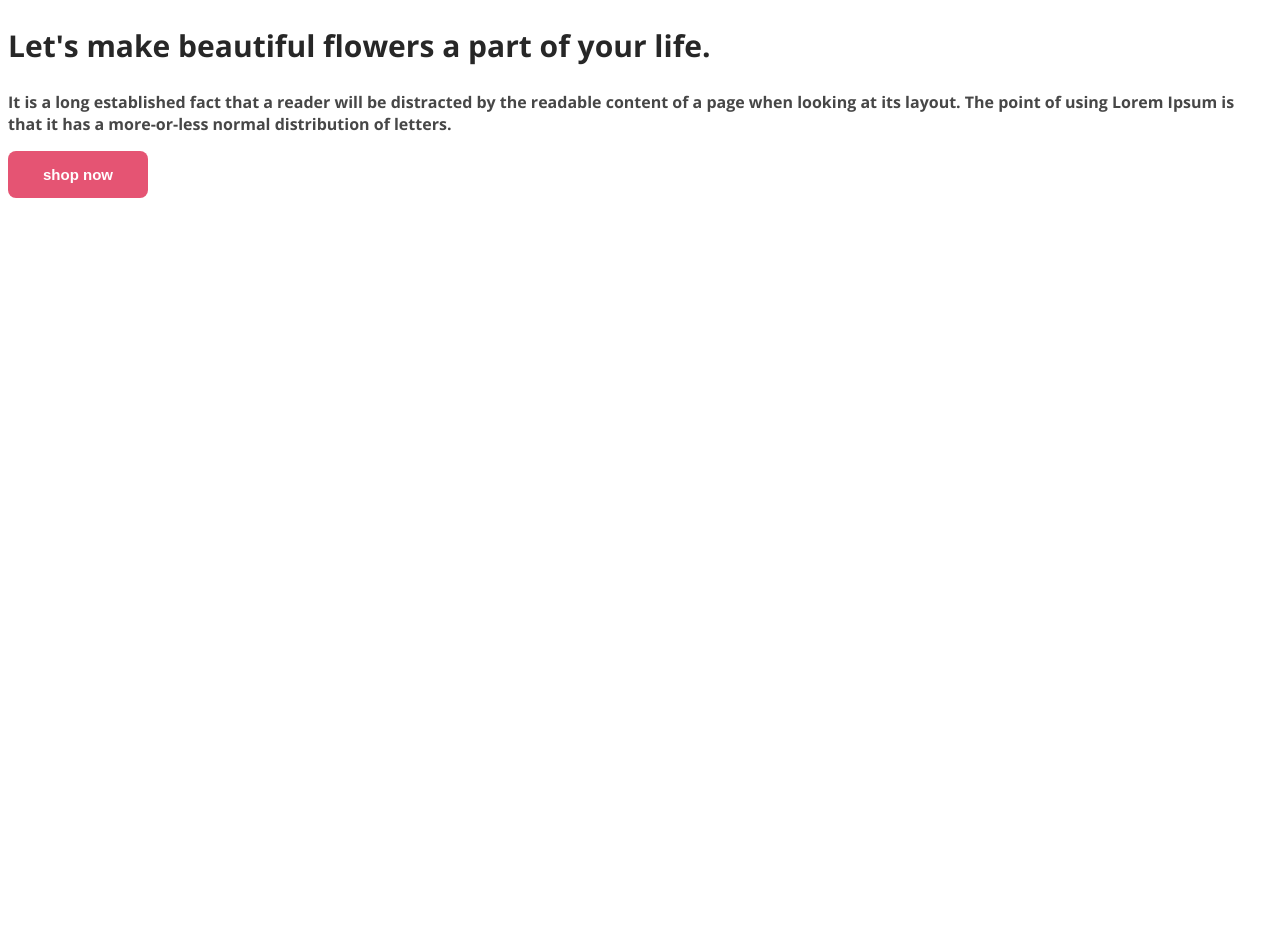
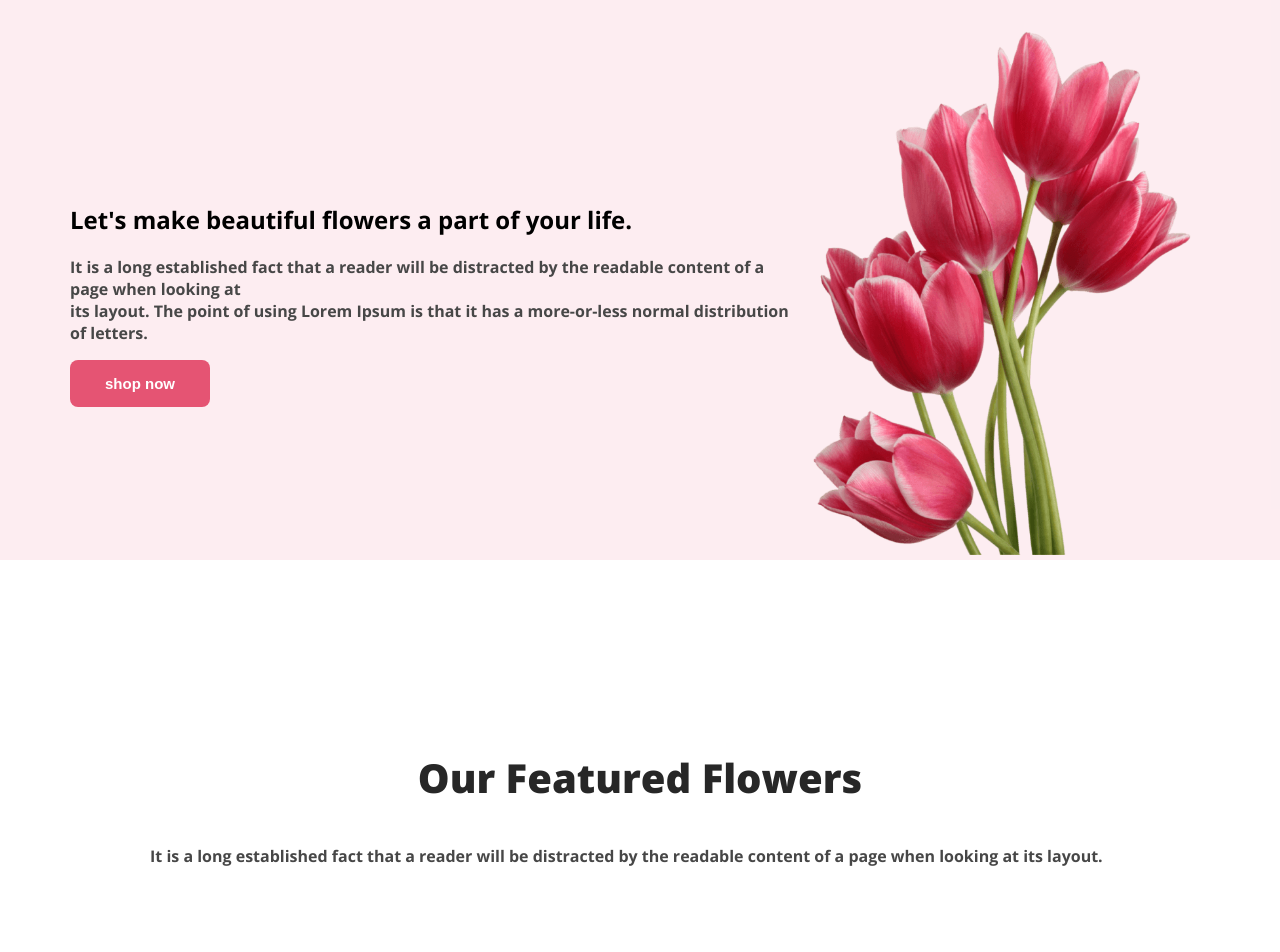
Before and after one commit to Polash06/first-assignment, a plain HTML site: page index.html in a window 1280 px wide. Shown: the top 952 px of the page. Before the commit the page ends 800 px from the top, so only its background shows below. Drawn offline with nearby package versions, Linux system fonts and the light colour scheme.

Commit message:
banner content added

```diff
--- a/index.html
+++ b/index.html
@@ -1,29 +1,53 @@
 <!DOCTYPE html>
 <html lang="en">
+
 <head>
     <meta charset="UTF-8">
     <meta name="viewport" content="width=device-width, initial-scale=1.0">
     <title>first assignment</title>
 
     <link rel="preconnect" href="https://fonts.googleapis.com">
-<link rel="preconnect" href="https://fonts.gstatic.com" crossorigin>
-<link href="https://fonts.googleapis.com/css2?family=Open+Sans:wght@700;800&display=swap" rel="stylesheet">
+    <link rel="preconnect" href="https://fonts.gstatic.com" crossorigin>
+    <link href="https://fonts.googleapis.com/css2?family=Open+Sans:wght@700;800&display=swap" rel="stylesheet">
 
     <link rel="stylesheet" href="syles/first.css">
 </head>
+
 <body>
     <header>
-      <nav>
-        <h2>Let's make beautiful flowers a part of your life.</h2>
-        <p>It is a long established fact that a reader will be distracted by the readable content of a page when looking at its layout. The point of using Lorem Ipsum is that it has a more-or-less normal distribution of letters.</p>
-        <button class="btn-primary">shop now</button>
-      </nav>
+        <div class="container">
+            <div class="hero-area">
+                <div>
+                    <h2>Let's make beautiful flowers a part of your life.</h2>
+                    <p>It is a long established fact that a reader will be distracted by the readable content of a page when
+                        looking at<br> its layout. The point of using Lorem Ipsum is that it has a more-or-less normal
+                        distribution of letters.</p>
+                    <button class="btn-primary">shop now</button>
+                </div>
+                <div class="banner">
+                    <div>
+                        <img src="images/pngwing 10.png" alt="">
+                    </div>
+                </div>
+            </div>
+        </div>
     </header>
     <main>
-
+        <section class="about">
+            <h3 class="section-title">Our Featured Flowers</h3>
+            <p class="sectino-description">It is a long established fact that a reader will be distracted by the
+                readable content of a page when looking at its layout.</p>
+        </section class=pic>
+        <img src="images/pngwing 5.png" alt="">
+        <p>Pink Flower Tree</p>
+        <img src="images/pngwing 6.png" alt="">
+        <p>Pink Flower Tree</p>
+        <img src="images/pngwing 7.png" alt="">
+        <p>Pink Flower Tree</p>
     </main>
     <footer>
 
     </footer>
 </body>
+
 </html>
--- a/syles/first.css
+++ b/syles/first.css
@@ -1,21 +1,63 @@
-body{
-    font-family: 'Open Sans', sans-serif;
+body,
+html {
+  font-family: "Open Sans", sans-serif;
+  margin: 0;
+  padding: 0;
+  box-sizing: border-box;
 }
-.btn-primary{
+.btn-primary {
   border-radius: 8px;
-background: #E55473;
+  background: #e55473;
   border: 0;
-color: #FFF;
+  color: #fff;
   font-size: 15px;
   font-weight: 700;
   padding: 15px 35px;
 }
-
-nav > h2{
+.section-title {
+  color: #272727;
+  text-align: center;
+  font-size: 40px;
+  font-weight: 800;
+}
+nav > h2 {
   color: #272727;
   font-size: 30px;
   font-weight: 700;
 }
-nav,p{
+nav,
+p {
   color: #474747;
 }
+header {
+  background: hsla(347, 74%, 61%, 0.102);
+  margin: 0;
+  padding: 0;
+}
+.container {
+  width: 1140px;
+  margin: 0 auto;
+}
+.hero-area {
+  display: flex;
+  justify-content: center;
+  align-items: center;
+  padding-top: 30px;
+}
+
+.nav {
+  padding: 160px 200px 100px 100px;
+}
+.about {
+  padding: 150px;
+  background: #fff;
+}
+
+.banner img {
+  max-width: 500px;
+  width: 100%;
+  height: auto;
+}
+.pik{
+    display: flex;
+}
```
Lines whose indentation alone changed are shown as unchanged.
